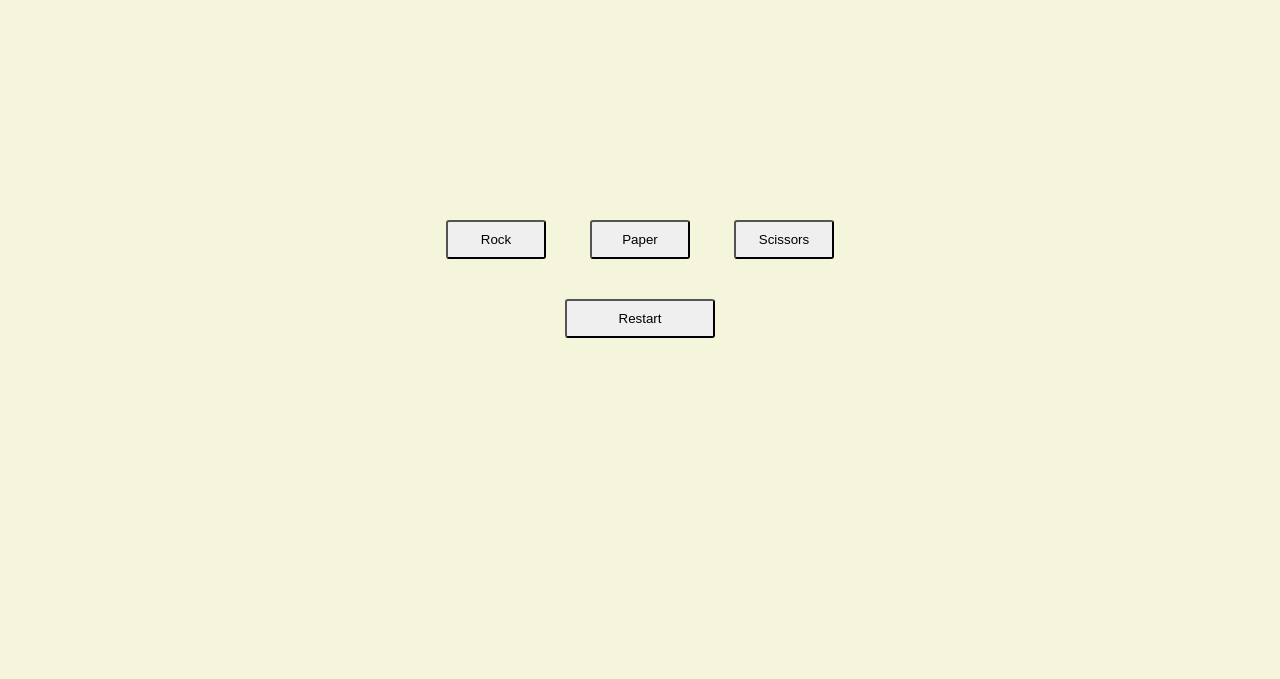
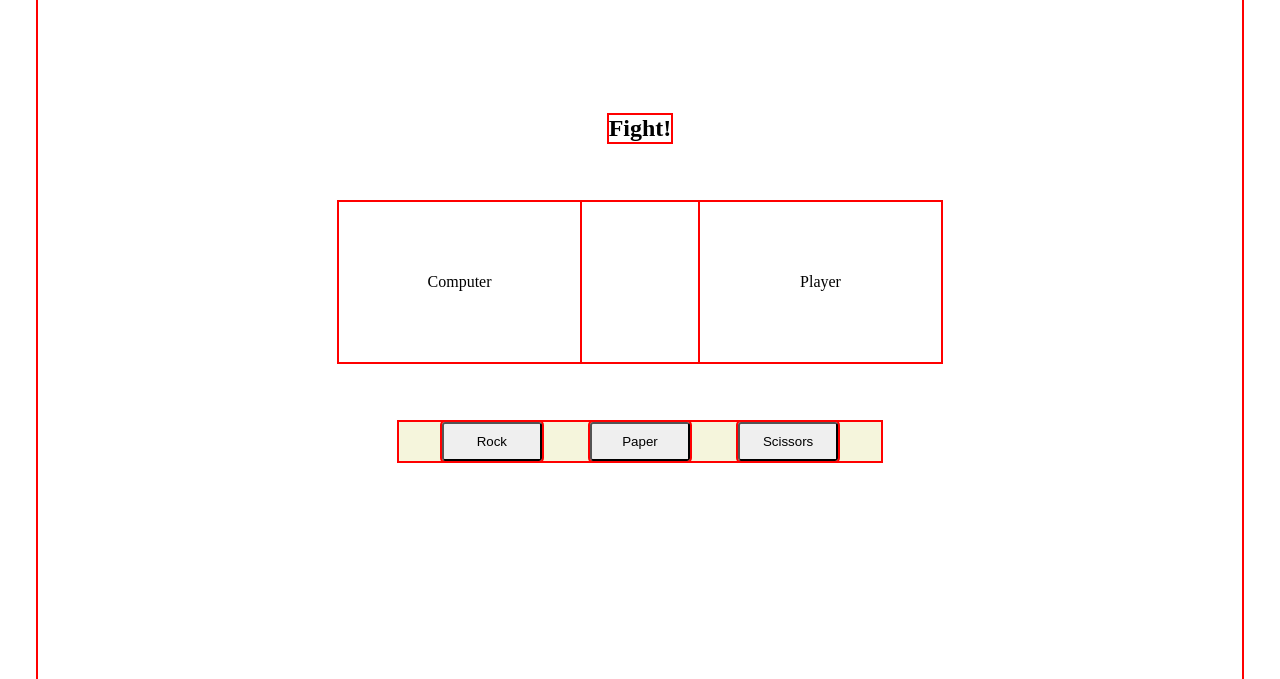
Before and after one commit to m1ra-san/project_rock_paper_scissors, a plain HTML site: page index.html in a window 1280 px wide. Shown: the part 121-800 px from the top of the page. Drawn offline with Linux system fonts and the light colour scheme.

Commit message:
Create the layout of the game

```diff
--- a/index.html
+++ b/index.html
@@ -8,6 +8,19 @@
 </head>
 
 <body>
+    <div class="main-container">
+        <h1>ROCK PAPER SCISSORS</h1>
+        <h2>Fight!</h2>
+        <div class="battle-grounds">
+            <div >
+                <div class="computer-side">
+                    Computer
+                </div>
+                <div class="player-side">
+                    Player
+                </div>
+            </div>
+        </div>
         <div class="container">
             <div class="game-buttons">
                 <button value="Rock">Rock</button>
@@ -19,26 +32,92 @@
             </div>
         </div>
 
-
+    </div>
 </body>
 <style>
-    *{
+    * {
         margin: 0;
         padding: 0;
+        outline: 2px solid red;
     }
-    .container {
+
+    body {
+        display: flex;
+        justify-content: center;
+        align-items: center;
+        flex-direction: column;
+        box-sizing: border-box;
+    }
+
+    h1{
+        margin-bottom: 70px;
+        box-sizing: border-box;
+        text-align: center;
+    }
+
+    .main-container {
+        width: 94vw;
         height: 100vh;
+        display: flex;
+        justify-content: center;
+        flex-direction: column;
+        align-items: center;
+        gap: 60px;
+        box-sizing: border-box;
+    }
+
+    .battle-grounds{
+        display: flex;
+        flex-direction: column;
+        justify-content: center;
+        align-items: center;
+        min-width: 50%;
+        max-width: 60%;
+        height:20%;
+    }
+
+
+    .battle-grounds div{
+        width: 100%;
+        height: 100%;
+        display: flex;
+        align-items: center;
+        justify-content:center;
+        box-sizing: border-box;
+        gap: 20%;
+    }
+
+
+
+
+
+
+
+
+    .container{
+        width: 40%;
+        display: flex;
+        justify-content: center;
+        align-items: center;
+        box-sizing: border-box;
+        flex-direction: column;
+        margin-bottom: 150px;
+    }
+
+
+    .game-buttons {
+        width: 100%;
         background-color: beige;
         display: flex;
-        flex-direction: column;
         align-items: center;
         justify-content: center;
+        gap: 10%;
     }
 
     .game-buttons button {
-        margin: 20px;
+        min-width: 80px;
         width: 100px;
-        padding: 10px;
+        padding:10px 5px;
         border-radius: 3px;
     }
 
@@ -46,6 +125,9 @@
         display: flex;
         align-items: center;
         justify-content: center;
+        /* hide */
+        visibility: hidden;
+        max-height: 0;
     }
 
     .restart-panel button {
@@ -54,7 +136,6 @@
         padding: 10px;
         border-radius: 3px;
     }
-
 </style>
 
 </html>
```
Lines whose indentation alone changed are shown as unchanged.
